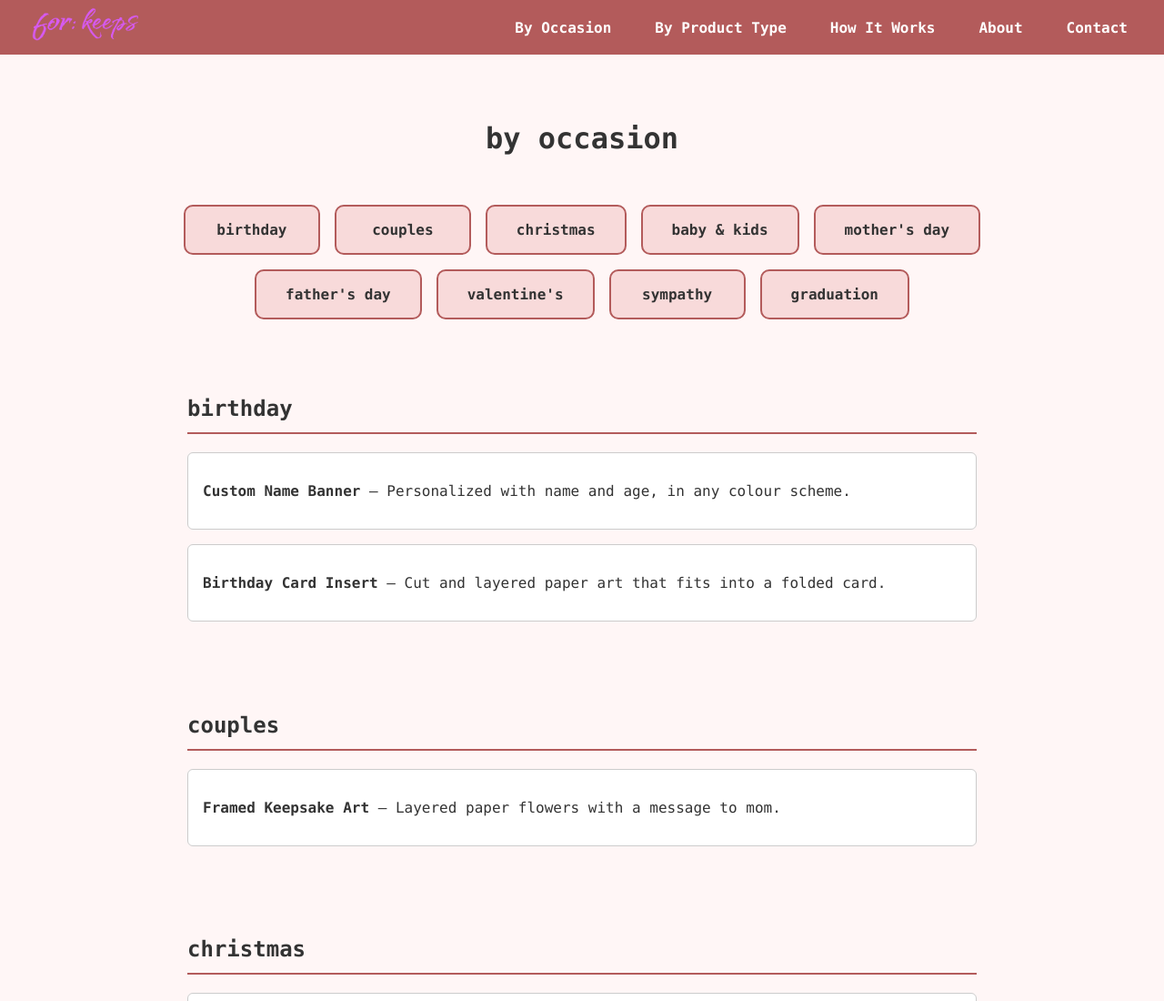
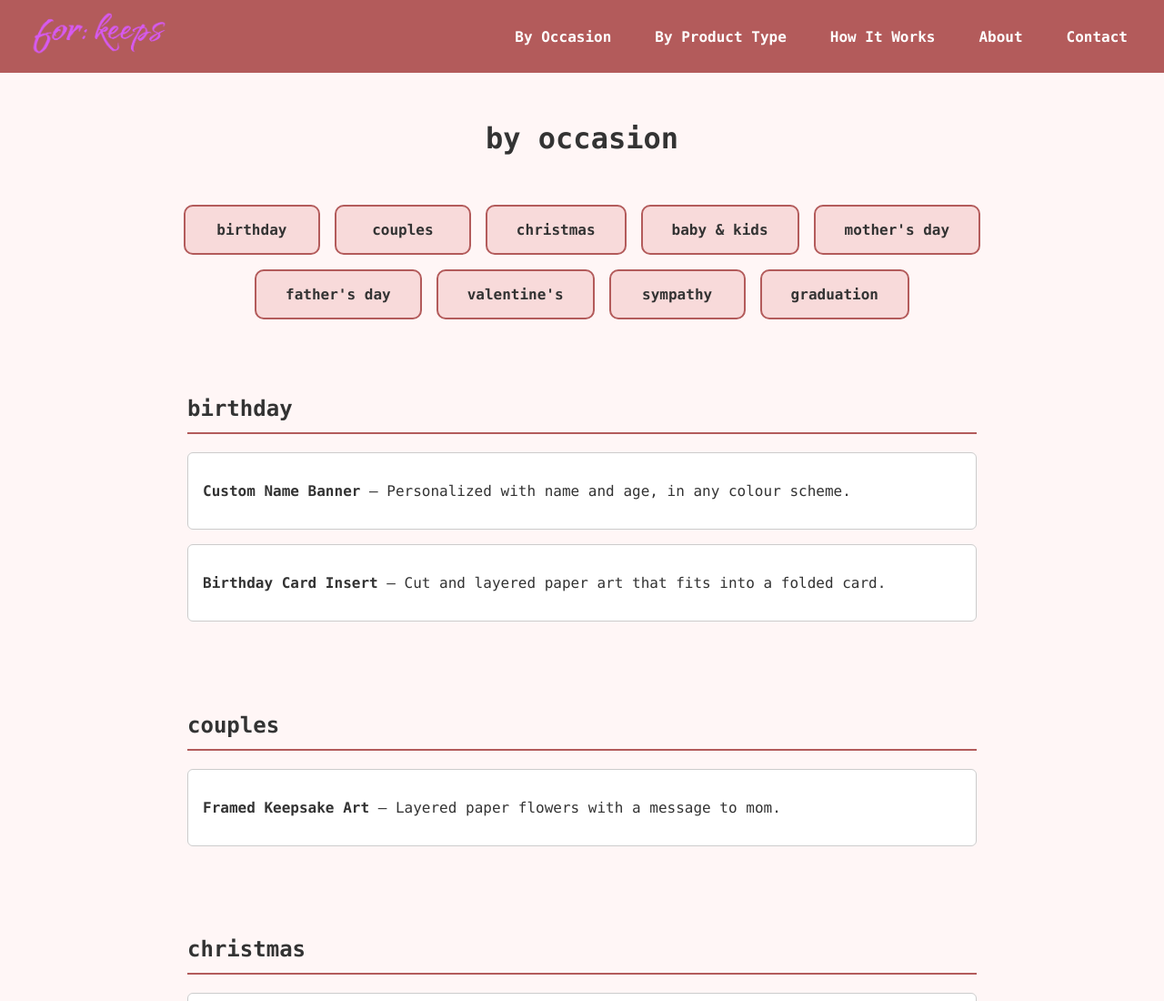
Before and after one commit to megmclo/forkeeps, a plain HTML site: page by-occasion.html in a window 1280 px wide. Shown: the top 1100 px of the page at 91% size. Drawn offline with Linux system fonts and the light colour scheme.

Commit message:
Update by-occasion.html

```diff
--- a/by-occasion.html
+++ b/by-occasion.html
@@ -26,7 +26,8 @@
       z-index: 1000;
     }
     .nav-left img.logo {
-      height: 40px;
+      height: 60px;
+      padding: 5px 0;
     }
     .nav-right {
       display: flex;
```
